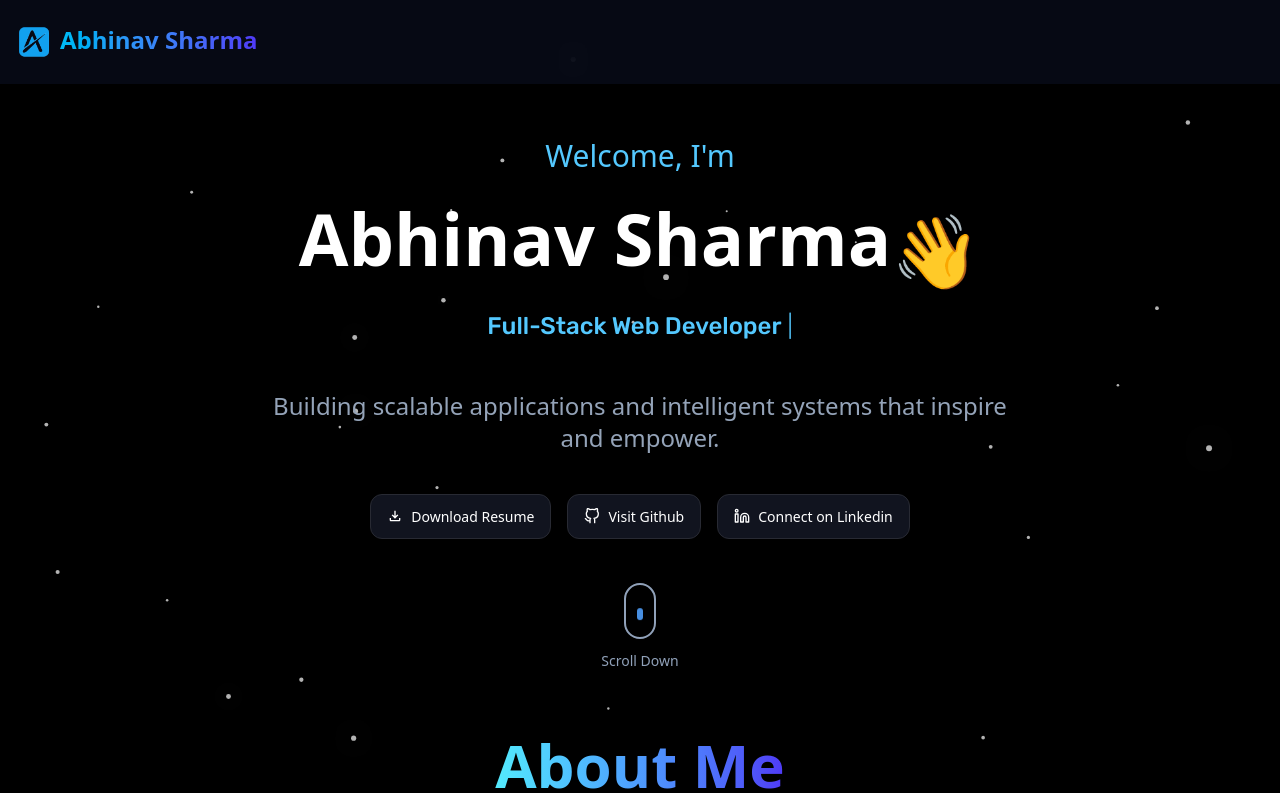
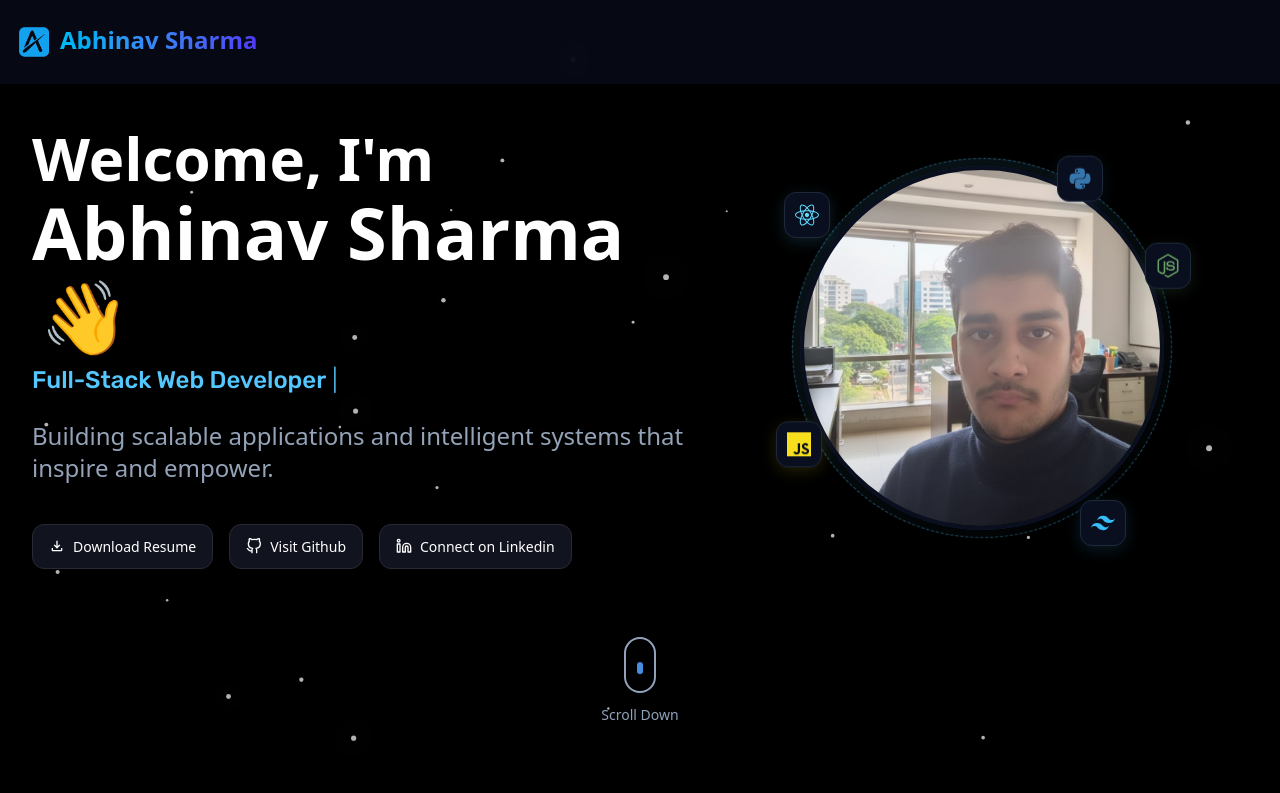
Before and after one commit to Abhinavsharma005/Portfolio, a React (Vite) app: page / in a window 1280 px wide. Shown: the top 793 px of the page. Built offline with nearby package versions, Linux system fonts and the light colour scheme.

Commit message:
shift content to left and apply pfp to right

```diff
--- a/src/App.jsx
+++ b/src/App.jsx
@@ -12,6 +12,8 @@ import { FiLinkedin } from "react-icons/fi";
 import ScrollButton from './Components/ScrollButton';
 import ScrollToTop from './Components/ScrollToTop';
 import Footer from './Components/Footer';
+import { FaReact, FaNodeJs, FaPython } from 'react-icons/fa';
+import { SiTailwindcss, SiJavascript } from 'react-icons/si';
 import ParticlesBackground from './Components/ParticlesBackground';
 
 const NavLink = ({ href, targetId, currentActive, children, onClick }) => {
@@ -38,8 +40,8 @@ function App() {
 
     const observerOptions = {
       root: null,
-      rootMargin: '0px 0px -70% 0px',
-      threshold: 0.1,
+      rootMargin: '-50% 0px -50% 0px',
+      threshold: 0,
     };
 
     const observer = new IntersectionObserver((entries) => {
@@ -134,19 +136,23 @@ function App() {
           <Route path="/" element={
             <>
               {/* Home Section */}
-              <div id="" className='pt-[58px]'>
-                <h3 id='home-section' className="text-3xl text-[#54c8fe] animate-pop-up-1">Welcome, I'm</h3>
-                <h1 className='text-7xl font-bold mt-7 mb-9 animate-pop-up-2'>Abhinav Sharma
-                  <span className='inline-block float-custom'>👋</span>
+              <div id="home-section" className='pt-[48px] max-w-7xl mx-auto px-4 sm:px-6 lg:px-8 scroll-mt-24'>
+                <div className="flex flex-col lg:flex-row items-center justify-between gap-12 lg:gap-8">
+
+                  {/* Left Column - Content */}
+                  <div className="lg:w-[55%] flex flex-col items-center lg:items-start text-center lg:text-left mt-8 lg:mt-0">
+                    <h1 className="text-3xl sm:text-5xl md:text-6xl font-bold mb-2 animate-pop-up-1">Welcome, I'm</h1>
+                    <h1 className='text-4xl sm:text-6xl md:text-7xl font-bold mb-6 animate-pop-up-2'>Abhinav Sharma
+                      <span className='inline-block float-custom ml-2'>👋</span>
                     </h1>
                     <div className='animate-pop-up-3'>
                       <RotatingSkills />
                     </div>
-                <p className='text-2xl text-[#94A3B8] max-w-3xl mx-auto mt-12 animate-pop-up-4'>
+                    <p className='text-lg sm:text-xl md:text-2xl text-[#94A3B8] max-w-2xl mt-6 animate-pop-up-4'>
                       Building scalable applications and intelligent systems that inspire and empower.
                     </p>
 
-                <div className='flex flex-col sm:flex-row justify-center items-center mt-10 gap-4 w-full px-4 animate-pop-up-4'>
+                    <div className='flex flex-col sm:flex-row justify-center lg:justify-start items-center mt-10 gap-4 w-full animate-pop-up-4'>
                       <a href="/Abhinav_Sharma_Resume.pdf" download="Abhinav_Sharma_Resume.pdf">
                         <button className='button1'><MdOutlineFileDownload /> Download Resume</button>
                       </a>
@@ -157,8 +163,59 @@ function App() {
                         <button className='button1'><FiLinkedin /> Connect on Linkedin</button>
                       </a>
                     </div>
+                  </div>
 
+                  {/* Right Column - Profile & Badges */}
+                  <div className="lg:w-[45%] relative flex justify-center items-center mt-12 lg:mt-0 animate-pop-up-3">
+                    <div className="relative w-[280px] h-[280px] sm:w-[380px] sm:h-[380px] rounded-full p-2"
+                      style={{ background: 'linear-gradient(145deg, rgba(84,200,254,0.1) 0%, rgba(12,18,40,0) 100%)' }}>
+
+                      {/* Animated border ring */}
+                      <div className="absolute inset-0 rounded-full border border-dashed border-[#54c8fe]/40 animate-[spin_20s_linear_infinite]"></div>
+                      <div className="absolute inset-2 rounded-full border border-solid border-[#1e293b]"></div>
+
+                      {/* Profile Picture Placeholder */}
+                      <div className="w-full h-full rounded-full overflow-hidden border-4 border-[#0a0f20] relative z-10 bg-[#0c1228] flex items-center justify-center transform transition-all duration-500 hover:scale-110 hover:rotate-3 cursor-pointer">
+                        <img
+                          src="/office_photo.jpeg"
+                          alt="Abhinav Sharma"
+                          className="w-full h-full object-cover"
+                          onError={(e) => {
+                            e.target.onerror = null;
+                            e.target.style.display = 'none';
+                            e.target.parentElement.innerHTML += '<div class="text-4xl text-[#54c8fe] font-bold">AS</div>';
+                          }}
+                        />
+                      </div>
+
+                      {/* Floating Skill Badges */}
+                      <div className="absolute top-[8%] -left-[2%] z-20 p-2 sm:p-2.5 bg-[#0a0f20] rounded-xl shadow-[0_4px_15px_rgba(84,200,254,0.15)] border border-[#1e293b] animate-float cursor-pointer hover:scale-110 transition-transform" style={{ animationDelay: '0s' }}>
+                        <FaReact className="text-[#61DAFB] text-xl sm:text-2xl" />
+                      </div>
+
+                      <div className="absolute top-[22%] -right-[5%] z-20 p-2 sm:p-2.5 bg-[#0a0f20] rounded-xl shadow-[0_4px_15px_rgba(104,160,99,0.15)] border border-[#1e293b] animate-float cursor-pointer hover:scale-110 transition-transform" style={{ animationDelay: '1.2s' }}>
+                        <FaNodeJs className="text-[#68A063] text-xl sm:text-2xl" />
+                      </div>
+
+                      <div className="absolute bottom-[22%] -left-[4%] z-20 p-2 sm:p-2.5 bg-[#0a0f20] rounded-xl shadow-[0_4px_15px_rgba(247,223,30,0.15)] border border-[#1e293b] animate-float cursor-pointer hover:scale-110 transition-transform" style={{ animationDelay: '2.5s' }}>
+                        <SiJavascript className="text-[#F7DF1E] text-xl sm:text-2xl" />
+                      </div>
+
+                      <div className="absolute -bottom-[2%] right-[12%] z-20 p-2 sm:p-2.5 bg-[#0a0f20] rounded-xl shadow-[0_4px_15px_rgba(56,189,248,0.15)] border border-[#1e293b] animate-float cursor-pointer hover:scale-110 transition-transform" style={{ animationDelay: '0.8s' }}>
+                        <SiTailwindcss className="text-[#38BDF8] text-xl sm:text-2xl" />
+                      </div>
+
+                      <div className="absolute -top-[2%] right-[18%] z-20 p-2 sm:p-2.5 bg-[#0a0f20] rounded-xl shadow-[0_4px_15px_rgba(55,118,171,0.15)] border border-[#1e293b] animate-float cursor-pointer hover:scale-110 transition-transform" style={{ animationDelay: '1.8s' }}>
+                        <FaPython className="text-[#3776AB] text-xl sm:text-2xl" />
+                      </div>
+                    </div>
+                  </div>
+
+                </div>
+
+                <div className="flex justify-center mt-6 w-full animate-pop-up-4">
                   <ScrollButton targetId="about-heading" />
+                </div>
               </div>
 
               {/* Other Sections */}
```
Lines whose indentation alone changed are shown as unchanged.
